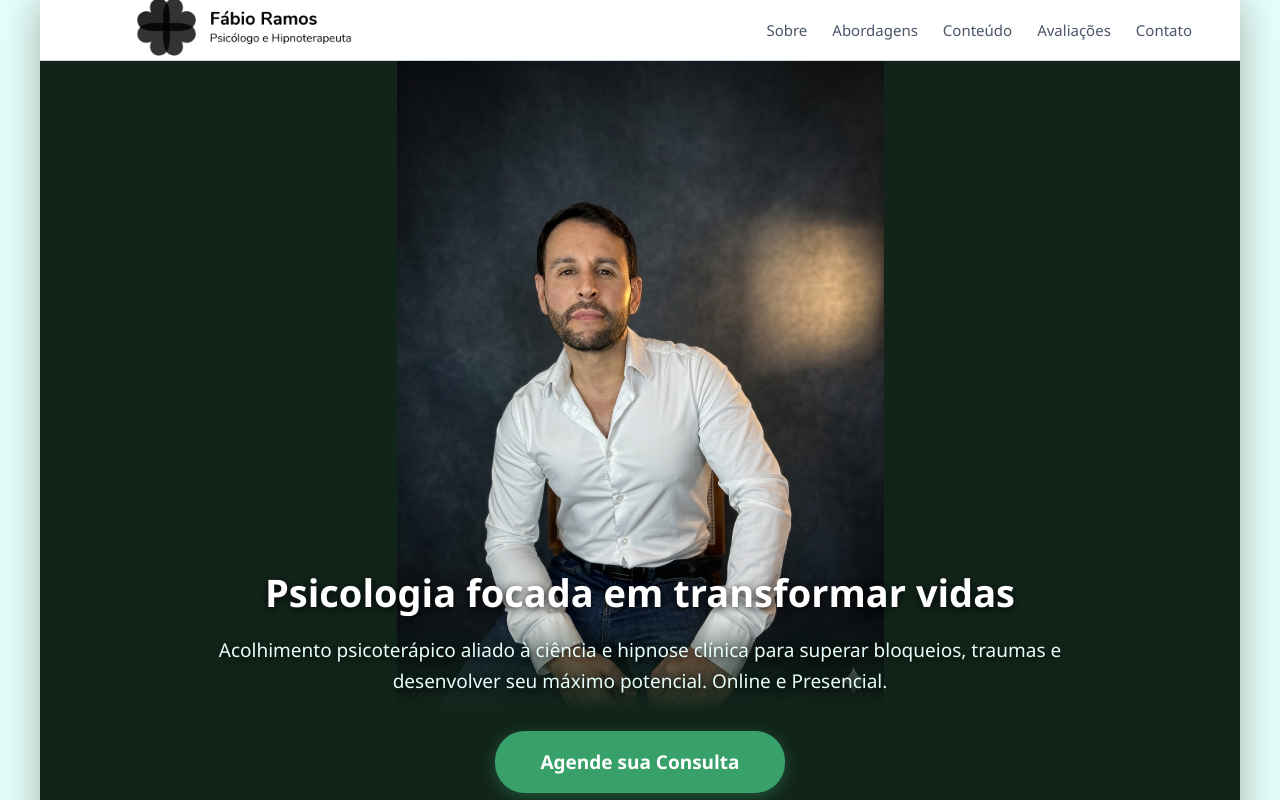
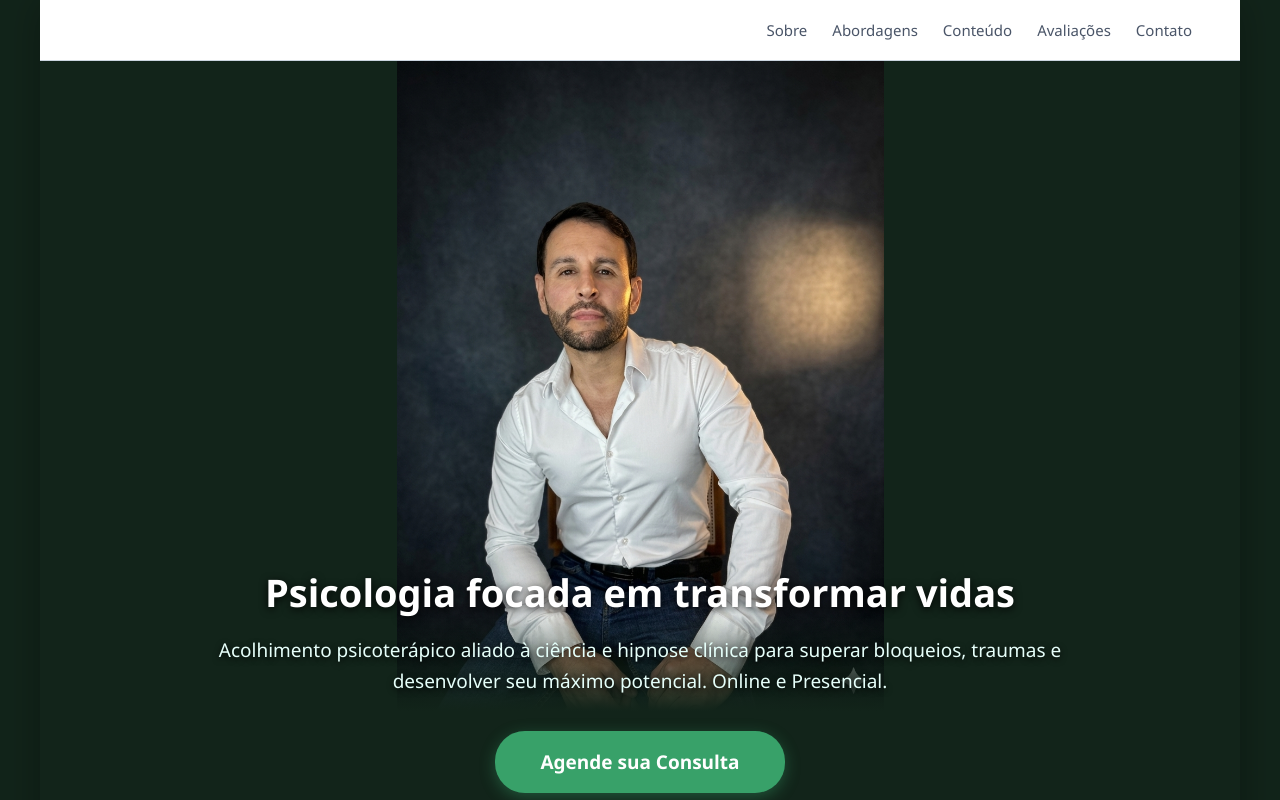
Before and after one commit to psicfabioramos-byte/site-psicologia2, a plain HTML site: page index.html in a window 1280 px wide. Shown: the top 800 px of the page. Drawn offline with Linux system fonts and the light colour scheme; a script that the page names is missing.

Commit message:
Add files via upload

```diff
--- a/index.html
+++ b/index.html
@@ -17,9 +17,6 @@
     <meta property="og:type" content="website">
 
     <style>
-        /* =========================================
-           CONFIGURAÇÃO DE FUSÃO TOTAL: CENTRO ESCURO
-           ========================================= */
         * {
             margin: 0;
             padding: 0;
@@ -29,7 +26,7 @@
 
         body {
             color: #e2e8f0;
-            background-color: #e6fffa; /* BORDAS LATERAIS */
+            background-color: #12241a;
             line-height: 1.6;
         }
 
@@ -66,7 +63,6 @@
             height: 300px;
             width: auto;
             display: block;
-            filter: invert(100%);
         }
 
         nav {
```
